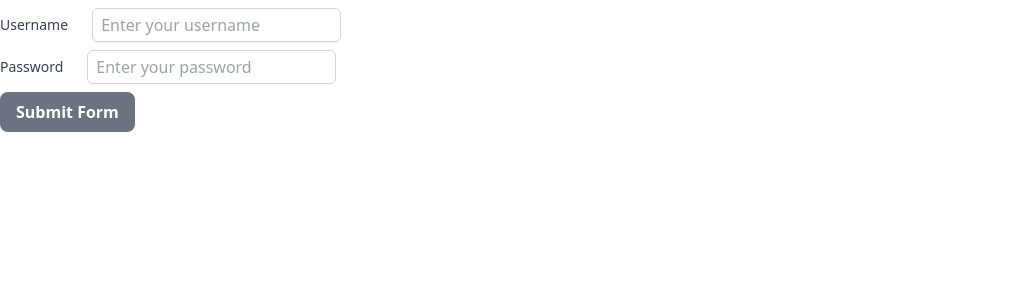
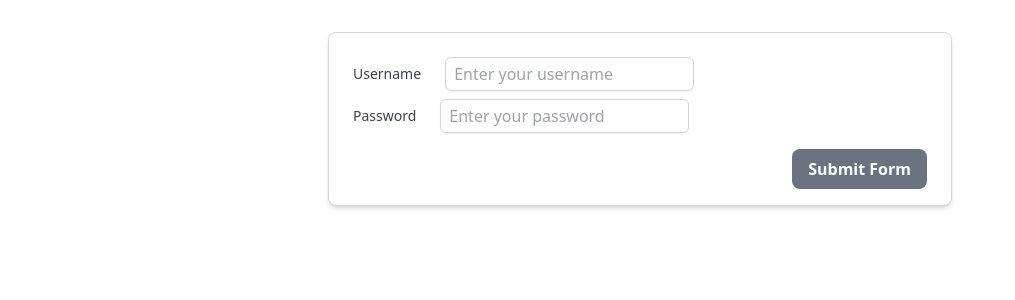
Before and after one commit to michaelpaulcuccia/regenesis, a Next.js app in the folder my-app/: page /test in a window 1280 px wide. Shown: the top 300 px of the page, without its empty margins (0-1015 px from the left). Built offline with nearby package versions, Linux system fonts and the light colour scheme.

Commit message:
progress capture on card and buttons

```diff
--- a/my-app/components/ui/Button.tsx
+++ b/my-app/components/ui/Button.tsx
@@ -4,7 +4,7 @@ import Link from "next/link";
 
 type ButtonProps = {
   text: string; // Button Text
-  color?: "primary" | "secondary" | "danger";
+  color?: "primary" | "secondary" | "danger" | "success";
   type?: "button" | "submit" | "reset"; // HTML button types
   /*
     type="button"
@@ -35,6 +35,7 @@ const Button: React.FC<ButtonProps> = ({
     primary: "bg-blue-500 text-white hover:bg-blue-600 focus:ring-blue-300",
     secondary: "bg-gray-500 text-white hover:bg-gray-600 focus:ring-gray-300",
     danger: "bg-red-500 text-white hover:bg-red-600 focus:ring-red-300",
+    success: "bg-green-500 text-white hover:bg-green-600 focus:ring-green-300",
   };
 
   if (href) {
--- /dev/null
+++ b/my-app/components/ui/Card.tsx
@@ -0,0 +1,31 @@
+import React from "react";
+
+interface CardProps {
+  children: React.ReactNode;
+  className?: string;
+  selfCentered?: boolean;
+}
+
+const Card: React.FC<CardProps> = ({
+  children,
+  className = "",
+  selfCentered = false,
+}) => {
+  const cardContent = (
+    <div
+      className={`rounded-lg border border-gray-300 shadow-md bg-white py-4 px-6 ${className} ${
+        selfCentered ? "w-1/2" : ""
+      }`}
+    >
+      {children}
+    </div>
+  );
+
+  if (selfCentered) {
+    return <div className="flex justify-center h-auto">{cardContent}</div>;
+  }
+
+  return cardContent;
+};
+
+export default Card;
--- a/my-app/src/app/test/page.tsx
+++ b/my-app/src/app/test/page.tsx
@@ -1,7 +1,9 @@
 "use client";
 import { useState } from "react";
-import Input from "@components/ui/Input"; // Assuming Input component is in the 'components/ui' folder
-import Button from "@components/ui/Button"; // Assuming Button component is in the 'components/ui' folder
+import Input from "@components/ui/Input";
+import Button from "@components/ui/Button";
+import Card from "@components/ui/Card";
+import PageContainer from "@components/ui/PageContainer";
 
 const MyForm = () => {
   const [formData, setFormData] = useState({
@@ -20,11 +22,20 @@ const MyForm = () => {
   const handleSubmit = (e: React.FormEvent<HTMLFormElement>) => {
     e.preventDefault();
     console.log("Form Data Submitted:", formData);
-    // Here you can handle the form submission, like sending the data to an API or validating the data.
+  };
+
+  const handleReset = () => {
+    setFormData({ username: "", password: "" });
   };
 
   return (
-    <form onSubmit={handleSubmit} className="space-y-6">
+    <PageContainer>
+      <Card selfCentered={true}>
+        <form
+          onSubmit={handleSubmit}
+          onReset={handleReset} //NOT USED
+          className="space-y-6"
+        >
           <Input
             label="Username"
             type="text"
@@ -46,8 +57,13 @@ const MyForm = () => {
             value={formData.password}
             onChange={handleChange}
           />
+          <div className="flex justify-end items-end flex-col gap-y-2 mt-4">
             <Button text="Submit Form" type="submit" color="secondary" />
+            {/* <Button text="Reset Form" type="reset" color="success" /> */}
+          </div>
         </form>
+      </Card>
+    </PageContainer>
   );
 };
 
--- a/my-app/tailwind.config.ts
+++ b/my-app/tailwind.config.ts
@@ -8,9 +8,15 @@ const config: Config = {
     "./app/**/*.{js,ts,jsx,tsx}", // If you use the `app` directory
   ],
   safelist: [
+    // IF A COLOR or STYLE ISN"T APPEARING IN ADD IT TO SAFELIST
     "bg-blue-400",
     "bg-yellow-50",
-    // IF A COLOR ISN"T APPEARING IN ADD IT TO SAFELIST
+    "w-[50%]",
+    "flex-col",
+    "gap-y-2",
+    "mt-4",
+    "justify-end",
+    "items-end",
   ],
   theme: {
     extend: {
@@ -19,6 +25,9 @@ const config: Config = {
         background: "var(--background)",
         foreground: "var(--foreground)",
       },
+      width: {
+        50: "50%",
+      },
     },
   },
   plugins: [],
```
Lines whose indentation alone changed are shown as unchanged.
